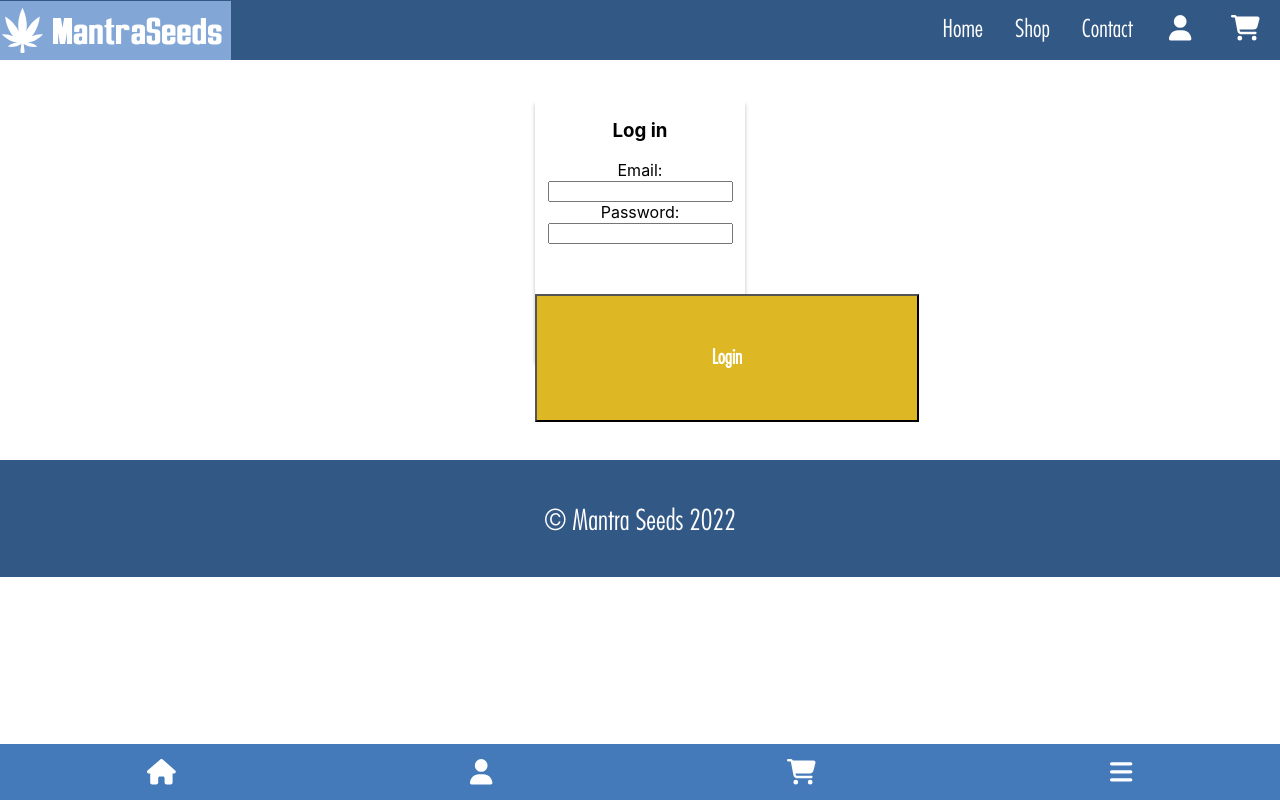
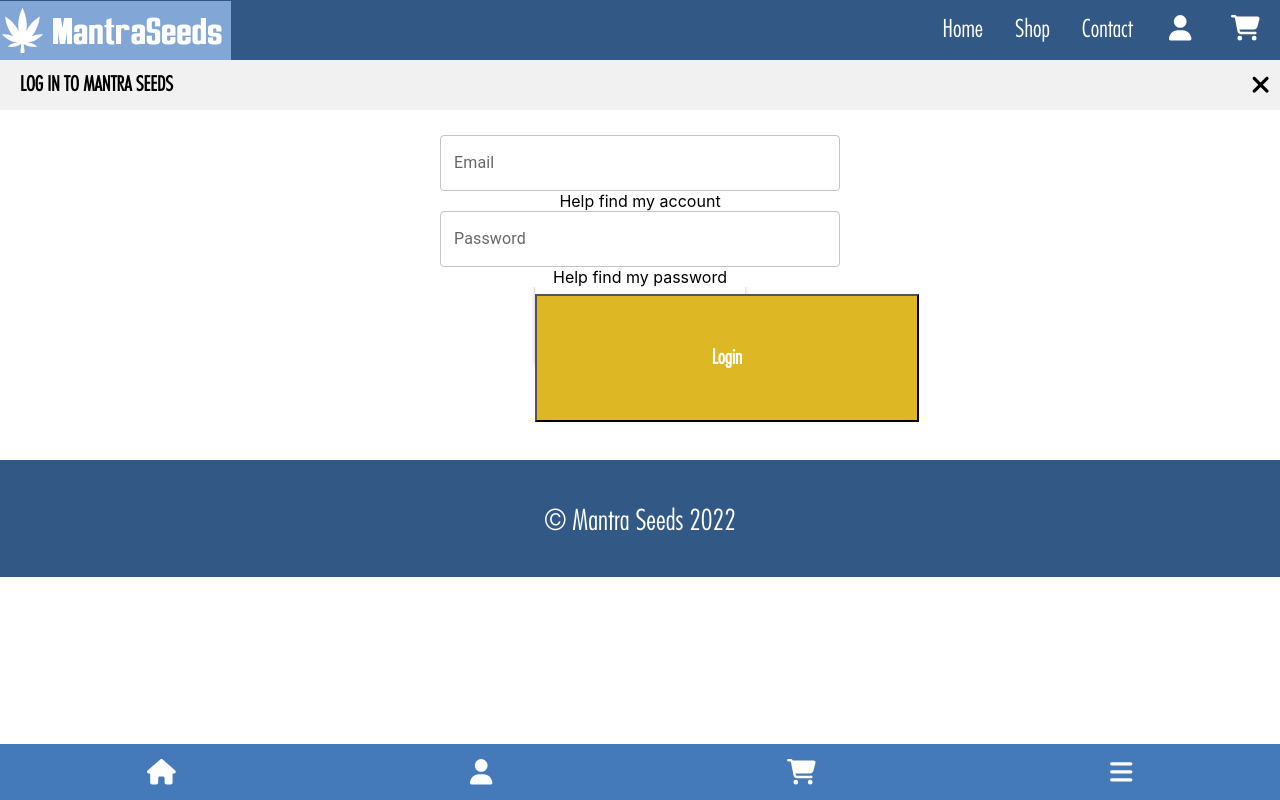
Before and after one commit to EricJamesCrow/mantra-seeds, a React (Create React App) app in the folder frontend/: page /login in a window 1280 px wide. Built offline with nearby package versions, Linux system fonts and the light colour scheme.

Commit message:
creating LoginModel

```diff
--- a/frontend/src/App.js
+++ b/frontend/src/App.js
@@ -45,8 +45,8 @@ function App() {
         <Route path="/admin" element={<Admin/>} />
         <Route path="/shop" element={<Shop filter={filter}/>} />
         <Route path="/contact" element={<Contact/>} />
-        <Route path="/login" element={!user ? <Login/> : <Navigate to="/"/>} />
-        <Route path="/signup" element={!user ? <Signup/> : <Navigate to="/"/>} />
+        <Route path="/login" element={!user ? <Login/> : <Navigate to="/profile"/>} />
+        <Route path="/signup" element={!user ? <Signup/> : <Navigate to="/profile"/>} />
         <Route path="/profile" element={<Profile/>} />
       </Routes>
       <div className="copyright">
--- /dev/null
+++ b/frontend/src/components/LoginModel.css
@@ -0,0 +1,26 @@
+.log-in-banner {
+    display: flex;
+    background: #F1F1F1;
+    font-family: 'Futura';
+    font-style: normal;
+    font-weight: 700;
+    font-size: 20px;
+    align-items: center;
+    height: 50px;
+}
+
+.log-in-banner div {
+    margin: auto 20px;
+}
+
+.log-in-banner svg {
+    margin: 0 auto;
+}
+
+.login-fields {
+    display: flex;
+    flex-direction: column;
+    align-items: center;
+    background: #fff;
+    padding-top: 25px;
+}
--- /dev/null
+++ b/frontend/src/components/LoginModel.jsx
@@ -0,0 +1,81 @@
+// react
+import { useState } from 'react'
+import { useLogin } from '../hooks/useLogin'
+
+// material ui
+import TextField from '@mui/material/TextField';
+import { styled } from '@mui/material/styles';
+
+// styles
+import "./LoginModel.css"
+
+// images
+import { FontAwesomeIcon } from '@fortawesome/react-fontawesome'
+import { faXmark } from '@fortawesome/free-solid-svg-icons'
+
+const CssTextField = styled(TextField)({
+    '& label.Mui-focused': {
+      color: '#00D0C8',
+    },
+    '& .MuiInput-underline:after': {
+    //   borderBottomColor: 'green',
+    },
+    '& .MuiOutlinedInput-root': {
+      '& fieldset': {
+        // borderColor: 'red',
+      },
+      '&:hover fieldset': {
+        // borderColor: 'yellow',
+      },
+      '&.Mui-focused fieldset': {
+        borderColor: '#00D0C8',
+      },
+    },
+  });
+
+export default function LoginModel() {
+    const [email, setEmail] = useState('')
+    const [password, setPassword] = useState('')
+    const {login, error, isLoading} = useLogin()
+
+    const handleSubmit = async (e) => {
+        e.preventDefault()
+
+        await login(email, password)
+    }
+
+  return (
+    <>
+    <div className="log-in-banner">
+    <div>LOG IN TO MANTRA SEEDS</div>
+    <FontAwesomeIcon
+        icon={faXmark}
+        style={{
+        color: "#000000",
+        fontSize: "1.6rem",
+        float: "right",
+        marginRight: "10px",
+        cursor: "pointer"}}/>
+    </div>
+    <div className="login-fields">
+    <CssTextField id="outlined-email-input"
+               label="Email"
+               variant="outlined"
+               type="email"
+               style = {{width: 400}}
+                onChange={(e) => setEmail(e.target.value)}
+                value={email} />
+    <div>Help find my account</div>
+    <CssTextField id="outlined-password-input"
+               label="Password"
+               variant="outlined"
+                type="password"
+                style = {{width: 400}}
+                onChange={(e) => setPassword(e.target.value)}
+                value={password}
+    />
+    <div>Help find my password</div>
+    </div>
+    </>
+  )
+}
--- a/frontend/src/components/Navbar.jsx
+++ b/frontend/src/components/Navbar.jsx
@@ -9,10 +9,11 @@ import "./Navbar.css"
 // images
 import Cannabis from "../images/cannabis-leaf.svg"
 import { FontAwesomeIcon } from '@fortawesome/react-fontawesome'
-import { faUser, faCartShopping} from '@fortawesome/free-solid-svg-icons'
+import { faUser, faCartShopping } from '@fortawesome/free-solid-svg-icons'
 
 // components
 import Sidebar from "./Sidebar"
+import LoginModel from "./LoginModel"
 
 export default function Navbar( { updateFilter } ) {
     const [isActive, setActive] = useState(false)
@@ -20,6 +21,8 @@ export default function Navbar( { updateFilter } ) {
 
     const [isShopping, setIsShopping] = useState(false)
     const location = useLocation();
+
+    const [showLogin, setShowLogin] = useState(true)
 
     const shopping = () => {
         if(location.pathname === "/shop") {
@@ -83,7 +86,8 @@ export default function Navbar( { updateFilter } ) {
             </ul>
         </div>
     </div>
-    {isShopping && !isActive &&
+    {showLogin && <LoginModel/>}
+    {isShopping && !isActive && !showLogin &&
         <div className="store-banner">
         <div className="store-header">Store</div>
         <button className="filter-products-mobile">
--- a/frontend/src/pages/admin/Admin.js
+++ b/frontend/src/pages/admin/Admin.js
@@ -1,9 +1,17 @@
+// react
+import { useAuthContext } from '../../hooks/useAuthContext';
+
 // styles
 import "./Admin.css"
 
 export default function Admin() {
+  const { user } = useAuthContext()
+
+  console.log(user)
+
   return (
     <>
+    {user && <>
     <div className="admin-login-container">
       <div className="banner-title">Mantra Seeds</div>
       <div className="admin-label">ADMIN</div>
@@ -18,6 +26,7 @@ export default function Admin() {
         <div className="copyright">
         <div>© Mantra Seeds 2022</div>
       </div>
+      </>}
       </>
   )
 }
--- a/frontend/src/pages/profile/Profile.js
+++ b/frontend/src/pages/profile/Profile.js
@@ -1,12 +1,25 @@
 import { useAuthContext } from "../../hooks/useAuthContext"
 import { Link } from 'react-router-dom'
+import { useLogout } from '../../hooks/useLogout'
 
 export default function Profile() {
   const { user } = useAuthContext()
 
+  const { logout } = useLogout()
+
+  const handleClick = () => {
+    logout()
+  }
+
   return (
     <div>
-      {user && <span style={{paddingTop: "200px", paddingBottom: "280px", display: 'grid', textAlign: 'center'}}>{user.email}</span>}
+      {user && <>
+      <div style={{ display: 'flex', flexDirection: 'column', gap: '10px', justifyContent: 'center', alignItems: 'center', paddingTop: "200px", paddingBottom: "280px"}}>
+      <span>{user.email}</span>
+      <button onClick={handleClick}>Logout</button>
+      </div>
+      </>
+      }
       {!user &&
       <div style={{paddingTop: "200px", paddingBottom: "280px", display: 'grid', textAlign: 'center'}}>
         <Link to="/login">Login</Link>
```
